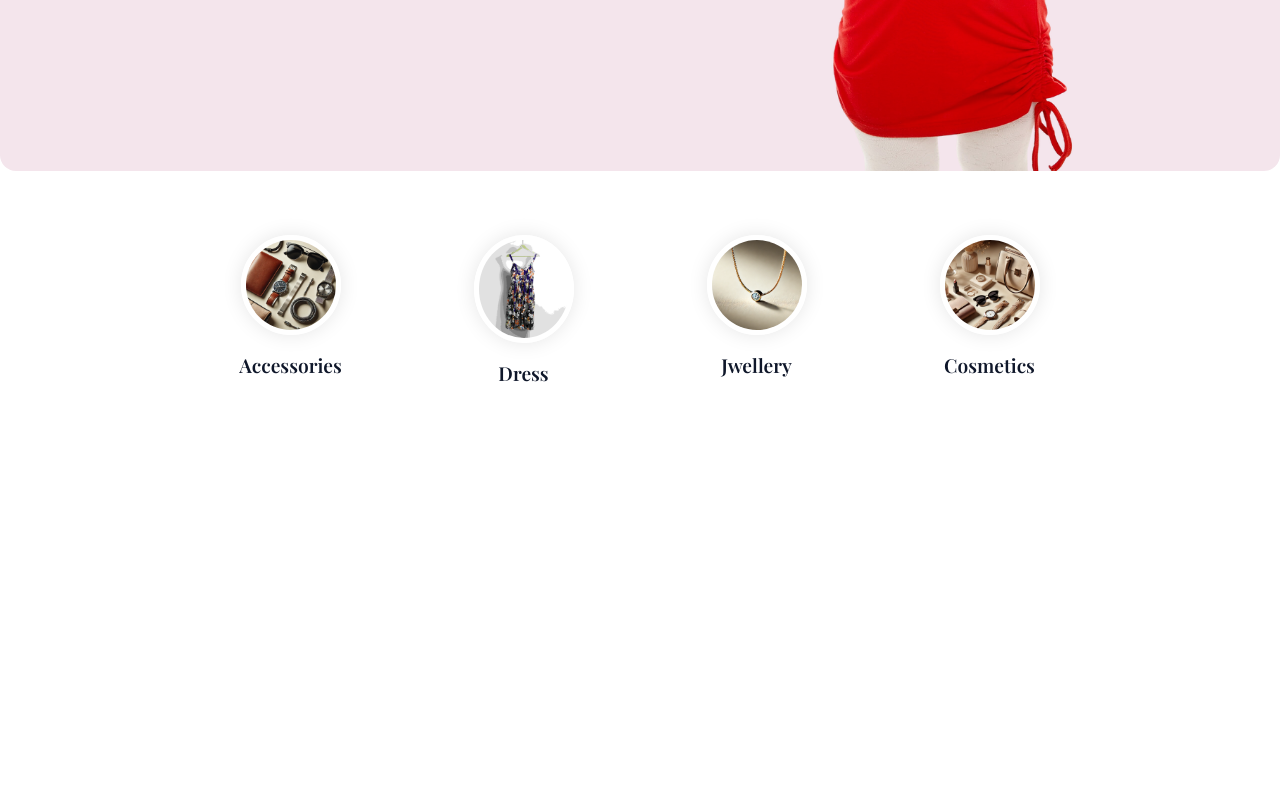
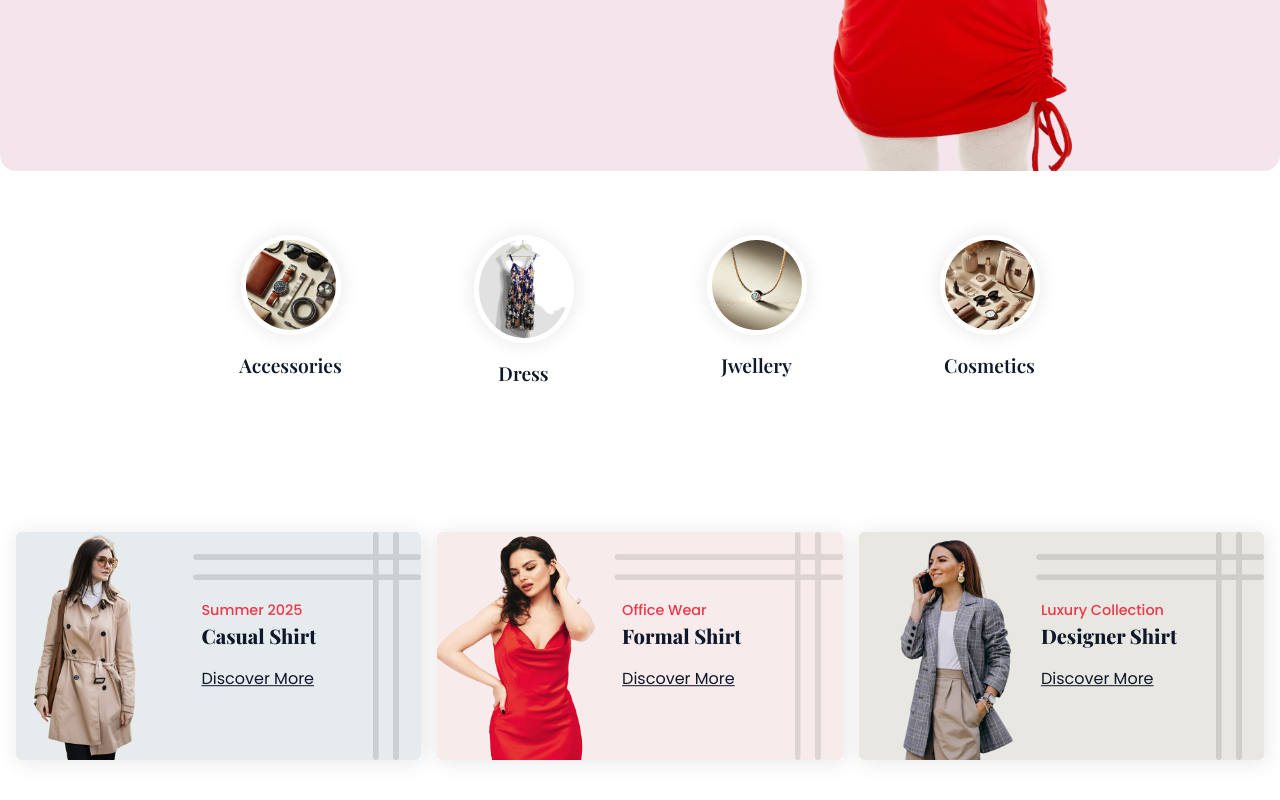
Before and after one commit to mitanvir05/shopnest-ecommerce-website, a React (Vite) app in the folder frontend/: page / in a window 1280 px wide. Shown: the part 591-1391 px from the top of the page. Before the commit the page ends 1043 px from the top, so only its background shows below. Built offline with nearby package versions, Linux system fonts and the light colour scheme.

Commit message:
second hero section

```diff
--- /dev/null
+++ b/frontend/src/pages/home/HeroSection.jsx
@@ -0,0 +1,41 @@
+import card1 from "../../assets/card-1.png";
+import card2 from "../../assets/card-2.png";
+import card3 from "../../assets/card-3.png";
+const HeroSection = () => {
+  const cards = [
+    {
+      id: 1,
+      image: card1,
+      title: "Casual Shirt",
+      trend: "Summer 2025",
+    },
+    {
+      id: 2,
+      image: card2,
+      title: "Formal Shirt",
+      trend: "Office Wear",
+    },
+    {
+      id: 3,
+      image: card3,
+      title: "Designer Shirt",
+      trend: "Luxury Collection",
+    },
+  ];
+  return (
+    <section className="section__container hero__container">
+      {cards.map((card) => (
+        <div className="hero__card" key={card.id}>
+          <img src={card.image} alt="" />
+          <div className="hero__content">
+            <p>{card.trend}</p>
+            <h4>{card.title}</h4>
+            <a href="#">Discover More</a>
+          </div>
+        </div>
+      ))}
+    </section>
+  );
+};
+
+export default HeroSection;
--- a/frontend/src/pages/home/Home.jsx
+++ b/frontend/src/pages/home/Home.jsx
@@ -1,11 +1,13 @@
 import Banner from "./Banner"
 import Categories from "./Categories"
+import HeroSection from "./HeroSection"
 
 const Home = () => {
   return (
     <>
      <Banner/>
      <Categories/>
+     <HeroSection/>
     </>
   )
 }
```
Also changed, not shown: 1 other file (tests, documents, lock files or other folders).
